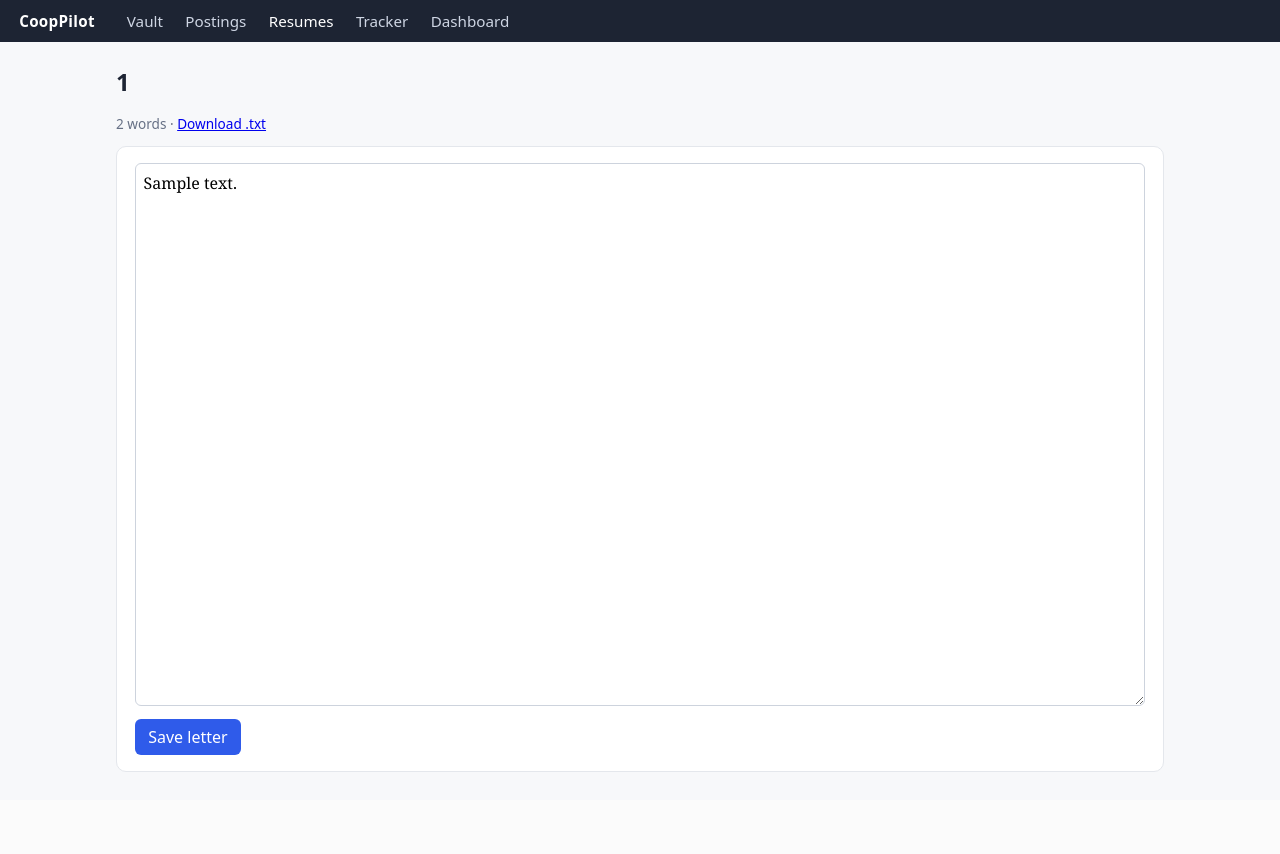
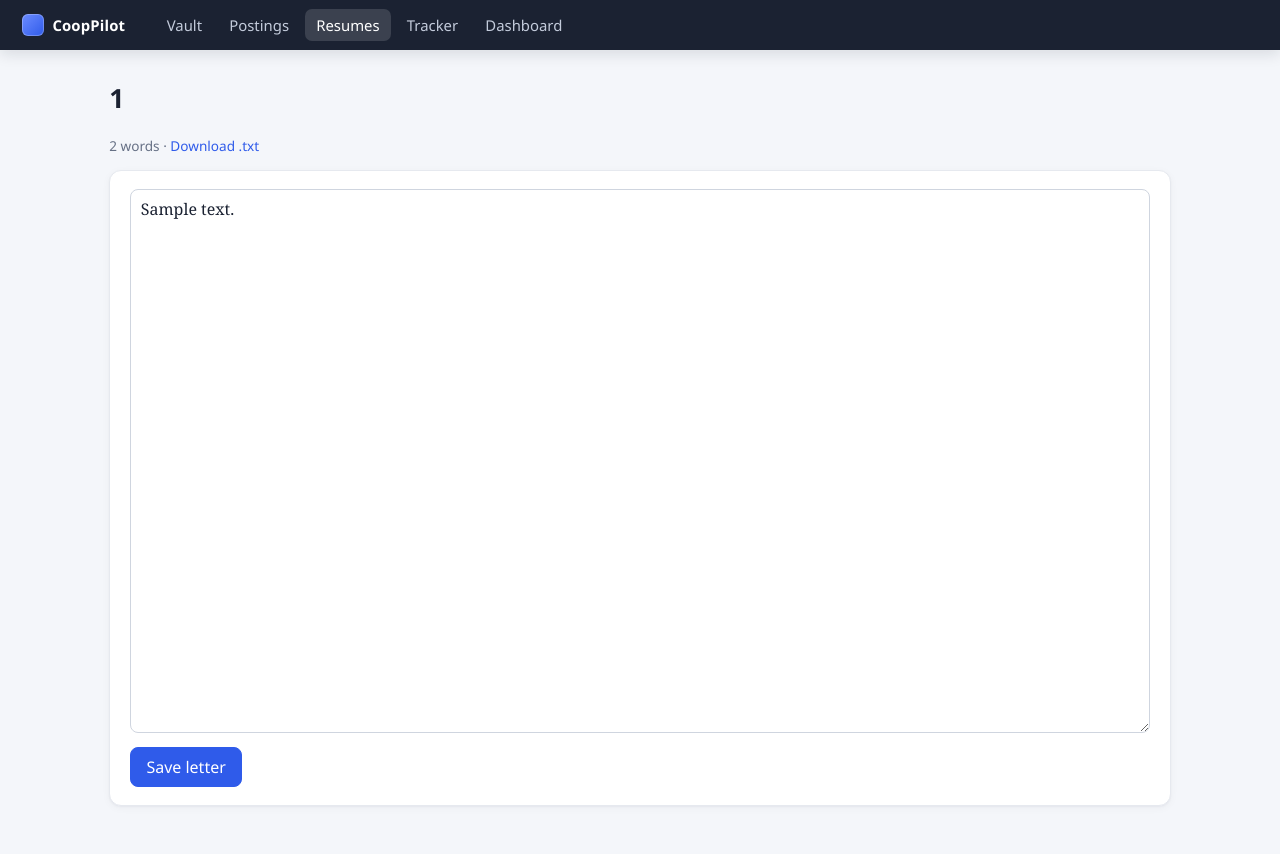
Before and after one commit to Box-OS/eecs3311-cooppilot, a Spring Boot app: page /letters/1 in a window 1280 px wide. Before the commit the page ends 772 px from the top, so only its background shows below. Run offline with Spring Boot 4, Linux system fonts and the light colour scheme; tables that the repository leaves empty hold one stand-in row (values such as "Sample post").

Commit message:
sync from PC, Nov 14 12:40

```diff
--- a/src/main/resources/templates/fragments.html
+++ b/src/main/resources/templates/fragments.html
@@ -5,35 +5,59 @@
     <meta name="viewport" content="width=device-width, initial-scale=1">
     <title th:text="${title} + ' · CoopPilot'">CoopPilot</title>
     <style>
-        :root { --ink:#1d2433; --muted:#667085; --line:#e4e7ec; --bg:#f7f8fa; --card:#fff; --accent:#2f5bea; --ok:#127a3f; --warn:#9a6700; --bad:#b42318; }
+        :root { --ink:#1b2232; --muted:#667085; --line:#e6e9ef; --bg:#f4f6fa; --card:#fff; --accent:#2f5bea; --accent-dark:#2347c2;
+                --accent-soft:#eef3ff; --ok:#127a3f; --warn:#9a6700; --bad:#b42318;
+                --shadow: 0 1px 2px rgba(16,24,40,.04), 0 2px 8px rgba(16,24,40,.04); }
         * { box-sizing: border-box; }
-        body { font-family: system-ui, -apple-system, Segoe UI, sans-serif; color: var(--ink); background: var(--bg); margin: 0; }
-        header { background: var(--ink); color: #fff; padding: .7rem 1.2rem; display: flex; gap: 1.4rem; align-items: center; flex-wrap: wrap; }
-        header a { color: #cfd6e4; text-decoration: none; font-size: .95rem; }
-        header a:hover, header a.on { color: #fff; }
-        header .brand { color: #fff; font-weight: 700; letter-spacing: .02em; margin-right: .6rem; }
-        main { max-width: 1080px; margin: 1.4rem auto; padding: 0 1rem; }
-        h1 { font-size: 1.5rem; margin: .2rem 0 1rem; } h2 { font-size: 1.1rem; margin: 0 0 .7rem; }
-        .card { background: var(--card); border: 1px solid var(--line); border-radius: 10px; padding: 1rem 1.1rem; margin-bottom: 1rem; }
-        .grid { display: grid; grid-template-columns: repeat(auto-fit, minmax(260px, 1fr)); gap: 1rem; }
+        body { font-family: "Segoe UI Variable Text", "Segoe UI", system-ui, -apple-system, sans-serif; color: var(--ink);
+               background: var(--bg); margin: 0; line-height: 1.5; -webkit-font-smoothing: antialiased; }
+        a { color: var(--accent); text-decoration: none; } a:hover { text-decoration: underline; }
+        header { position: sticky; top: 0; z-index: 10; background: var(--ink); color: #fff; padding: .55rem 1.4rem;
+                 display: flex; gap: .3rem; align-items: center; flex-wrap: wrap; box-shadow: 0 1px 0 rgba(255,255,255,.06), 0 4px 14px rgba(16,24,40,.12); }
+        header a { color: #c3cbdb; font-size: .93rem; padding: .32rem .7rem; border-radius: 7px; transition: background-color .15s, color .15s; }
+        header a:hover { color: #fff; background: rgba(255,255,255,.08); text-decoration: none; }
+        header a.on { color: #fff; background: rgba(255,255,255,.14); }
+        header .brand { color: #fff; font-weight: 700; letter-spacing: .01em; margin-right: .9rem; padding-left: 0; display: inline-flex; align-items: center; gap: .5rem; }
+        header .brand::before { content: ""; width: 22px; height: 22px; border-radius: 6px; flex: none;
+                 background: linear-gradient(135deg, #6c8cff, var(--accent)); box-shadow: inset 0 0 0 1px rgba(255,255,255,.25); }
+        header .brand:hover { background: none; }
+        main { max-width: 1100px; margin: 1.8rem auto 3rem; padding: 0 1.2rem; }
+        h1 { font-size: 1.65rem; font-weight: 700; letter-spacing: -.01em; margin: .2rem 0 1.1rem; }
+        h2 { font-size: 1.08rem; font-weight: 650; margin: 0 0 .75rem; }
+        .card { background: var(--card); border: 1px solid var(--line); border-radius: 12px; padding: 1.1rem 1.25rem;
+                margin-bottom: 1rem; box-shadow: var(--shadow); }
+        a.card { display: block; transition: border-color .15s, box-shadow .15s, transform .15s; }
+        a.card:hover { border-color: #c7d4fb; box-shadow: 0 6px 18px rgba(47,91,234,.10); transform: translateY(-2px); text-decoration: none; }
+        .grid { display: grid; grid-template-columns: repeat(auto-fit, minmax(260px, 1fr)); gap: 1rem; margin-bottom: 1rem; }
+        .grid > .card { margin-bottom: 0; } /* the grid's gap spaces them: no double gap between rows */
         table { width: 100%; border-collapse: collapse; font-size: .93rem; }
-        th, td { text-align: left; padding: .45rem .4rem; border-bottom: 1px solid var(--line); vertical-align: top; }
-        th { color: var(--muted); font-weight: 600; font-size: .82rem; text-transform: uppercase; letter-spacing: .03em; }
-        input, select, textarea { font: inherit; padding: .4rem .5rem; border: 1px solid #cdd3dd; border-radius: 6px; max-width: 100%; }
+        th, td { text-align: left; padding: .55rem .5rem; border-bottom: 1px solid var(--line); vertical-align: top; }
+        th { color: var(--muted); font-weight: 600; font-size: .78rem; text-transform: uppercase; letter-spacing: .04em; }
+        tbody tr:hover td { background: #fafbfd; }
+        input, select, textarea { font: inherit; padding: .45rem .6rem; border: 1px solid #cfd5df; border-radius: 8px; max-width: 100%;
+                background: #fff; color: var(--ink); transition: border-color .15s, box-shadow .15s; }
+        input:focus, select:focus, textarea:focus { outline: none; border-color: var(--accent); box-shadow: 0 0 0 3px rgba(47,91,234,.15); }
         textarea { width: 100%; }
-        button, .btn { font: inherit; background: var(--accent); color: #fff; border: 0; border-radius: 6px; padding: .42rem .85rem; cursor: pointer; text-decoration: none; display: inline-block; }
-        button.ghost, .btn.ghost { background: #fff; color: var(--accent); border: 1px solid var(--accent); }
+        button, .btn { font: inherit; font-weight: 550; background: var(--accent); color: #fff; border: 1px solid var(--accent); border-radius: 8px;
+                padding: .45rem .95rem; cursor: pointer; text-decoration: none; display: inline-block;
+                transition: background-color .15s, border-color .15s, box-shadow .15s; }
+        button:hover, .btn:hover { background: var(--accent-dark); border-color: var(--accent-dark); text-decoration: none; }
+        button:focus-visible, .btn:focus-visible, a:focus-visible { outline: none; box-shadow: 0 0 0 3px rgba(47,91,234,.3); }
+        button.ghost, .btn.ghost { background: #fff; color: var(--accent); border: 1px solid #b9c8f8; }
+        button.ghost:hover, .btn.ghost:hover { background: var(--accent-soft); border-color: var(--accent); }
+        button:disabled { opacity: .55; cursor: default; }
         label { display: block; margin: .35rem 0; font-size: .92rem; }
+        details > summary { cursor: pointer; color: var(--accent); font-weight: 550; }
         .muted { color: var(--muted); } .small { font-size: .85rem; }
-        .msg { background: #ecfdf3; color: var(--ok); padding: .55rem .8rem; border-radius: 8px; margin-bottom: 1rem; }
-        .err { background: #fef3f2; color: var(--bad); padding: .55rem .8rem; border-radius: 8px; margin-bottom: 1rem; }
+        .msg { background: #ecfdf3; color: var(--ok); padding: .6rem .9rem; border-radius: 10px; margin-bottom: 1rem; border: 1px solid #abefc6; }
+        .err { background: #fef3f2; color: var(--bad); padding: .6rem .9rem; border-radius: 10px; margin-bottom: 1rem; border: 1px solid #fecdca; }
         .chip { display: inline-block; padding: .12rem .5rem; border-radius: 999px; font-size: .8rem; margin: .1rem .15rem .1rem 0; border: 1px solid var(--line); }
         .chip.ok { background: #ecfdf3; color: var(--ok); border-color: #abefc6; }
         .chip.thin { background: #fffaeb; color: var(--warn); border-color: #fedf89; }
         .chip.known { background: #eff4ff; color: var(--accent); border: 1px dashed #84adff; }
         .chip.miss { background: #f2f4f7; color: var(--muted); }
-        .stat { font-size: 1.8rem; font-weight: 700; } .stat-label { color: var(--muted); font-size: .85rem; }
-        pre { white-space: pre-wrap; background: #f2f4f7; border-radius: 8px; padding: .8rem; font-size: .82rem; max-height: 420px; overflow: auto; }
+        .stat { font-size: 1.9rem; font-weight: 700; letter-spacing: -.02em; line-height: 1.2; } .stat-label { color: var(--muted); font-size: .85rem; }
+        pre { white-space: pre-wrap; background: #f5f7fa; border: 1px solid var(--line); border-radius: 10px; padding: .9rem; font-size: .82rem; max-height: 420px; overflow: auto; }
         .row { display: flex; gap: .5rem; flex-wrap: wrap; align-items: center; }
         @media (max-width: 600px) { header { gap: .8rem; } th:nth-child(n+4), td:nth-child(n+4) { display: none; } }
     </style>
--- a/src/main/resources/templates/resume.html
+++ b/src/main/resources/templates/resume.html
@@ -22,7 +22,7 @@
         <section class="card">
             <h2>Ask for a change (F08)</h2>
             <form method="post" th:action="@{/resumes/{id}/revise(id=${resume.id})}">
-                <textarea name="instruction" rows="3" required placeholder="e.g. Make the tutoring bullet focus on Java"></textarea>
+                <textarea name="instruction" rows="3" required placeholder="e.g. Make the first project bullet focus on Java"></textarea>
                 <button style="margin-top:.4rem">Revise</button>
             </form>
             <div class="row" style="margin-top:.6rem">
```
Also changed, not shown: STATUS.md (+2 -0 lines).
